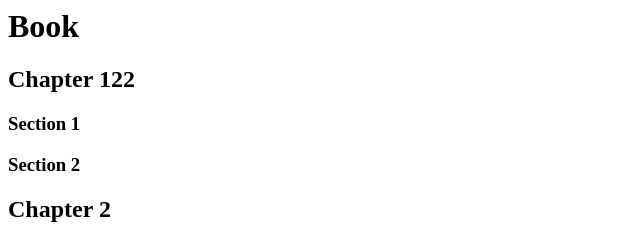
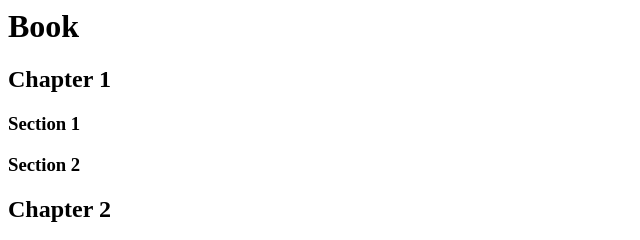
Before and after one commit to sng106/Web-Dev-Learning, a plain HTML site: page HTML/2.1 Heading Element/index.html in a window 1280 px wide. Shown: the top 240 px of the page, 0-640 px from the left. Drawn offline with Linux system fonts and the light colour scheme.

Commit message:
test from lap

```diff
--- a/HTML/2.1 Heading Element/index.html
+++ b/HTML/2.1 Heading Element/index.html
@@ -1,5 +1,5 @@
 <h1>Book</h1>
-  <h2>Chapter 122</h2>
+  <h2>Chapter 1</h2>
     <h3>Section 1</h3>
     <h3>Section 2</h3>
   <h2>Chapter 2</h2>
```
